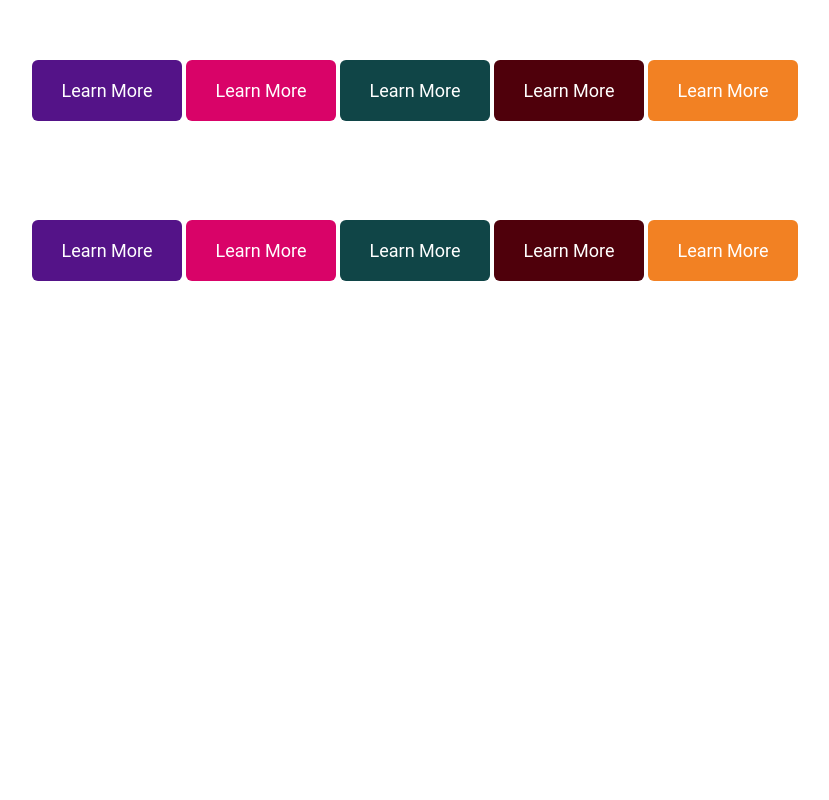
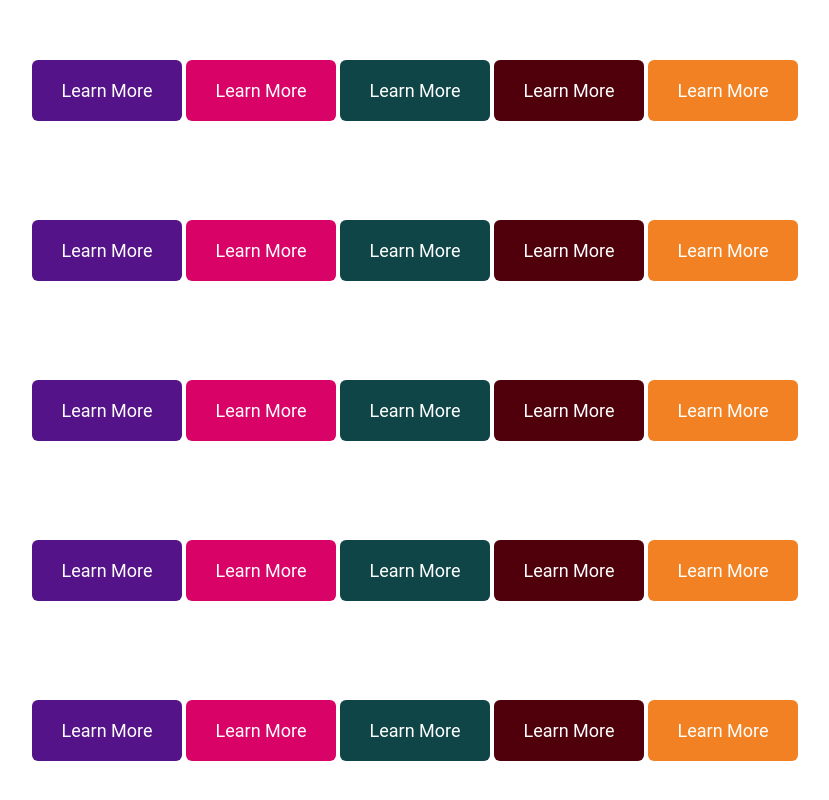
Before and after one commit to Julystep/html-css-javascript, a plain HTML site: page css3按钮样式/index.html in a window 1280 px wide. Shown: the whole page, without its empty margins (225-1054 px from the left). Drawn offline with Linux system fonts and the light colour scheme.

Commit message:
按钮的样式

```diff
--- a/css3按钮样式/css/style.css
+++ b/css3按钮样式/css/style.css
@@ -94,3 +94,67 @@ body .container .btn-group a:nth-child(5) {
   opacity: 1;
   text-indent: 0px;
 }
+.effect.effect3::before{
+    content: '\f178';
+    font-family: FontAwesome;
+    font-size: 30px;
+    position: absolute;
+    display: flex;
+    width: 100%;
+    height: 100%;
+    justify-content: center;
+    align-content: center;
+    top: 100%;
+    transition: all 0.2s linear 0s;
+}
+.effect.effect3:hover{
+    text-indent: -1000px;
+}
+.effect.effect3:hover::before{
+    top: 25%;
+    text-indent: 0px;
+}
+.effect.effect4::before{
+    content: '\f178';
+    font-family: FontAwesome;
+    font-size: 30px;
+    position: absolute;
+    display: flex;
+    width: 100%;
+    height: 100%;
+    justify-content: center;
+    align-content: center;
+    transition: all 0.2s linear 0s;
+    transform: scale(0, 1);
+}
+.effect.effect4:hover{
+    text-indent: -1000px;
+}
+.effect.effect4:hover::before{
+    transform: scale(1, 1);
+    text-indent: 0px;
+}
+.effect.effect5::before{
+    content: '\f054';
+    font-family: FontAwesome;
+    font-size: 20px;
+    position: absolute;
+    display: flex;
+    justify-content: center;
+    align-items: center;
+    top: 0px;
+    width: 30px;
+    height: 100%;
+    background-color: rgba(255, 255, 255, 0.3);
+    border-radius: 0 50% 50% 0;
+    transition: all 0.2s linear 0s;
+    transform: scale(0, 1);
+    transform-origin: left center;
+}
+.effect.effect5:hover{
+    text-indent: 20px;
+}
+.effect.effect5:hover::before{
+    transform: scale(1, 1);
+    text-indent: 0px;
+}
--- a/css3按钮样式/index.html
+++ b/css3按钮样式/index.html
@@ -24,6 +24,27 @@
                 <a class="effect effect2" href="javascript:;">learn More</a>
                 <a class="effect effect2" href="javascript:;">learn More</a>
             </div>
+            <div class="btn-group">
+                <a class="effect effect3" href="javascript:;">learn More</a>
+                <a class="effect effect3" href="javascript:;">learn More</a>
+                <a class="effect effect3" href="javascript:;">learn More</a>
+                <a class="effect effect3" href="javascript:;">learn More</a>
+                <a class="effect effect3" href="javascript:;">learn More</a>
+            </div>
+            <div class="btn-group">
+                <a class="effect effect4" href="javascript:;">learn More</a>
+                <a class="effect effect4" href="javascript:;">learn More</a>
+                <a class="effect effect4" href="javascript:;">learn More</a>
+                <a class="effect effect4" href="javascript:;">learn More</a>
+                <a class="effect effect4" href="javascript:;">learn More</a>
+            </div>
+            <div class="btn-group">
+                <a class="effect effect5" href="javascript:;">learn More</a>
+                <a class="effect effect5" href="javascript:;">learn More</a>
+                <a class="effect effect5" href="javascript:;">learn More</a>
+                <a class="effect effect5" href="javascript:;">learn More</a>
+                <a class="effect effect5" href="javascript:;">learn More</a>
+            </div>
         </div>
     </body>
 </html>
```
